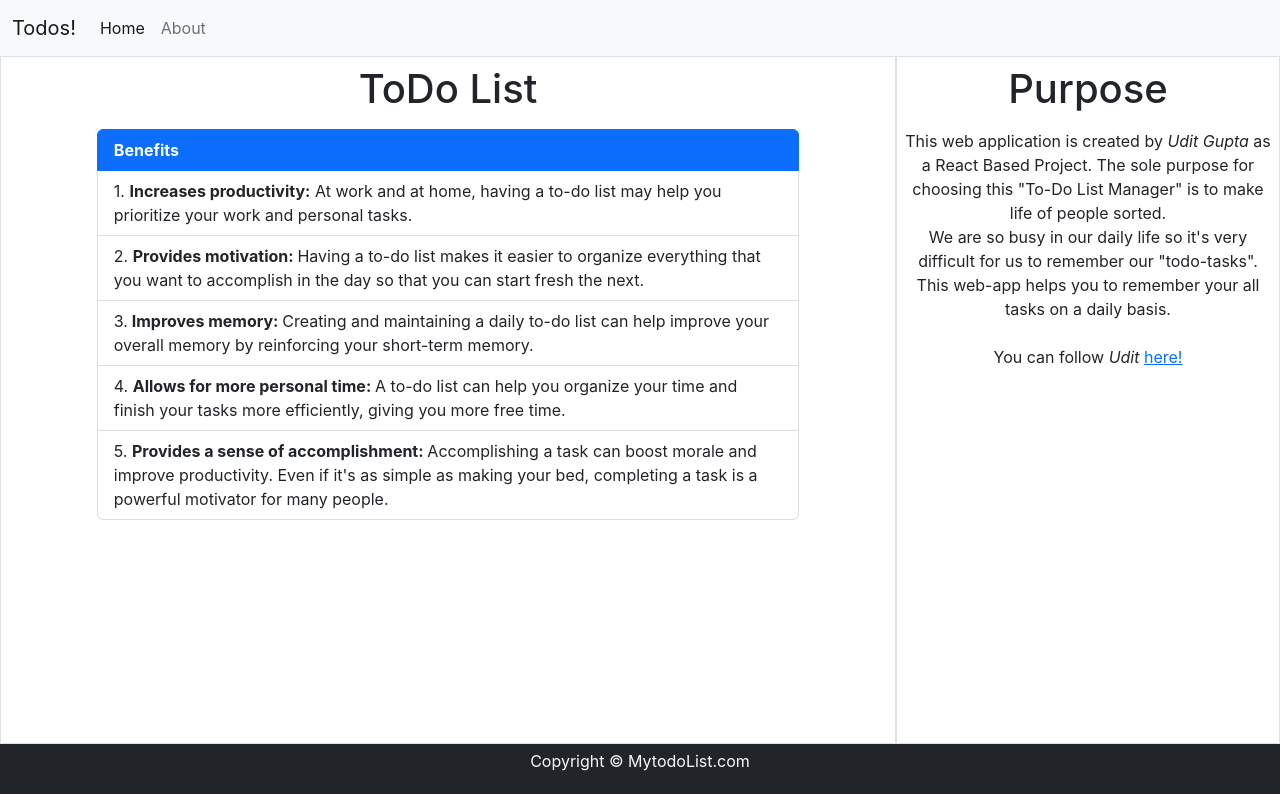
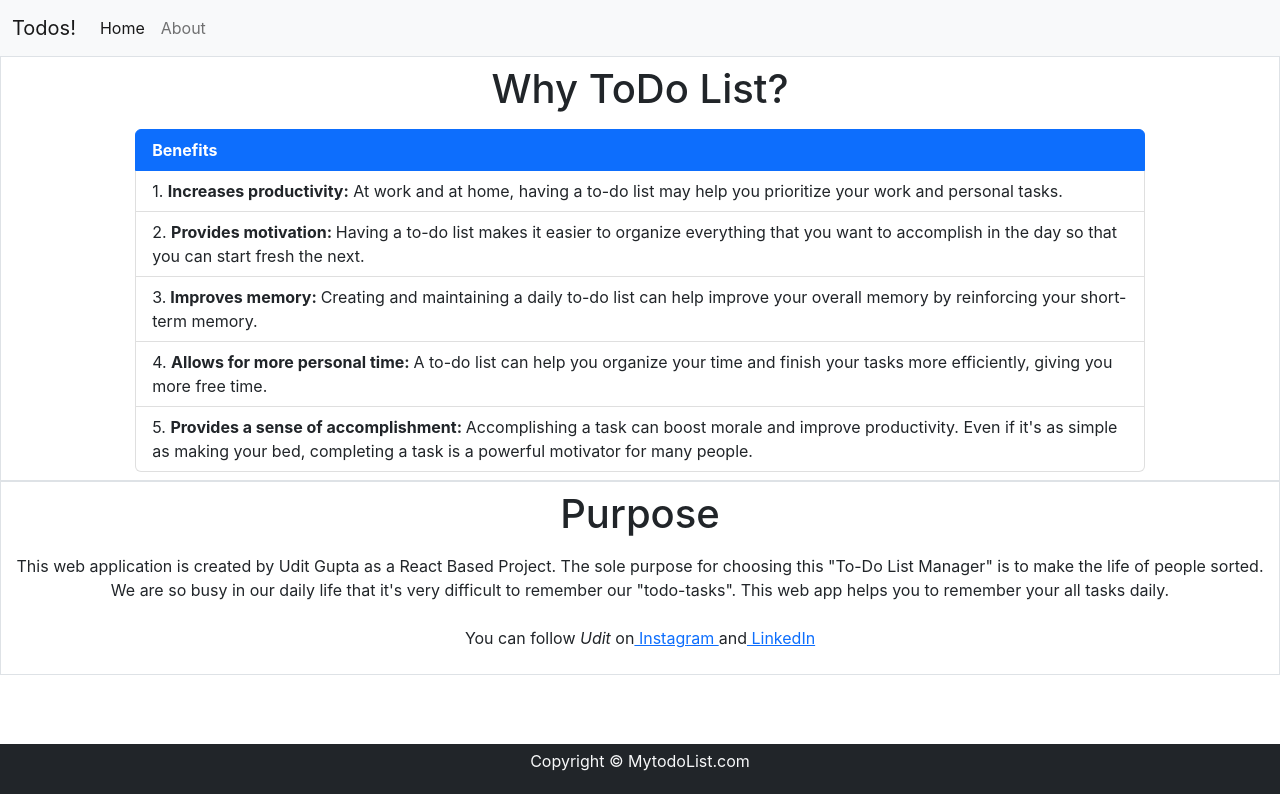
Before and after one commit to Udit-UD/To-Do_List, a React (Create React App) app: page /about in a window 1280 px wide. Built offline with nearby package versions, Linux system fonts and the light colour scheme.

Commit message:
final changes

```diff
--- a/public/index.html
+++ b/public/index.html
@@ -2,7 +2,7 @@
 <html lang="en">
   <head>
     <meta charset="utf-8" />
-    <link rel="icon" href="%PUBLIC_URL%/favicon.ico" />
+    <link rel="icon" href="%PUBLIC_URL%/to-do-list.png" />
     <meta name="viewport" content="width=device-width, initial-scale=1" />
     <meta name="theme-color" content="#000000" />
     <link href="https://cdn.jsdelivr.net/npm/bootstrap@5.2.0/dist/css/bootstrap.min.css" rel="stylesheet">
--- a/src/Components/About.js
+++ b/src/Components/About.js
@@ -1,15 +1,15 @@
 import React from 'react'
 import "./Abtcss.css"
 
-const myStyle= {
+const myStyle = {
     minHeight: "86vh",
 }
-export const About= ()=>{
-    return(
-        <div classNmae="container" id= "cont" style={myStyle}>
+export const About = () => {
+    return (
+        <div classNmae="container" id="cont" style={myStyle}>
             <div className='cont border p-2'>
                 <h1 className='mb-3'>
-                    ToDo List
+                    Why ToDo List?
                 </h1>
                 <span className='xyz'>
                     <ul className="x list-group">
@@ -28,8 +28,11 @@ export const About= ()=>{
                 <h1 className='mb-3'>
                     Purpose
                 </h1>
-                <p>This web application is created by <i>Udit Gupta</i> as a React Based Project.
-                The sole purpose for choosing this "To-Do List Manager" is to make life of people sorted.<br/> We are so busy in our daily life so it's very difficult for us to remember our "todo-tasks". This web-app helps you to remember your all tasks on a daily basis. <br/><br /> You can follow <i>Udit</i> <a href='https://www.linkedin.com/in/udit-gupta-77906a228/'>here!</a></p>
+                <p>This web application is created by Udit Gupta as a React Based Project. The sole purpose for choosing this "To-Do List Manager" is to make the life of people sorted.<br />
+                    We are so busy in our daily life that it's very difficult to remember our "todo-tasks". This web app helps you to remember your all tasks daily. <br /><br /> You can follow <i>Udit</i>  on
+                    <a href='https://www.instagram.com/_udit_ud_/'> Instagram </a> and
+                    <a href='https://www.linkedin.com/in/udit-gupta-77906a228/'> LinkedIn</a>
+                    </p>
             </div>
         </div>
     )
--- a/src/Components/Abtcss.css
+++ b/src/Components/Abtcss.css
@@ -1,9 +1,8 @@
 #cont{
-    display: flex;
     justify-content: center;
 }
 .cont{
-    min-width: 70%;
+    /* min-width: 70%; */
     justify-content: center;
 }
 .x{
```
Also changed, not shown: public/to-do-list.jpg (added), public/to-do-list.png (added).
